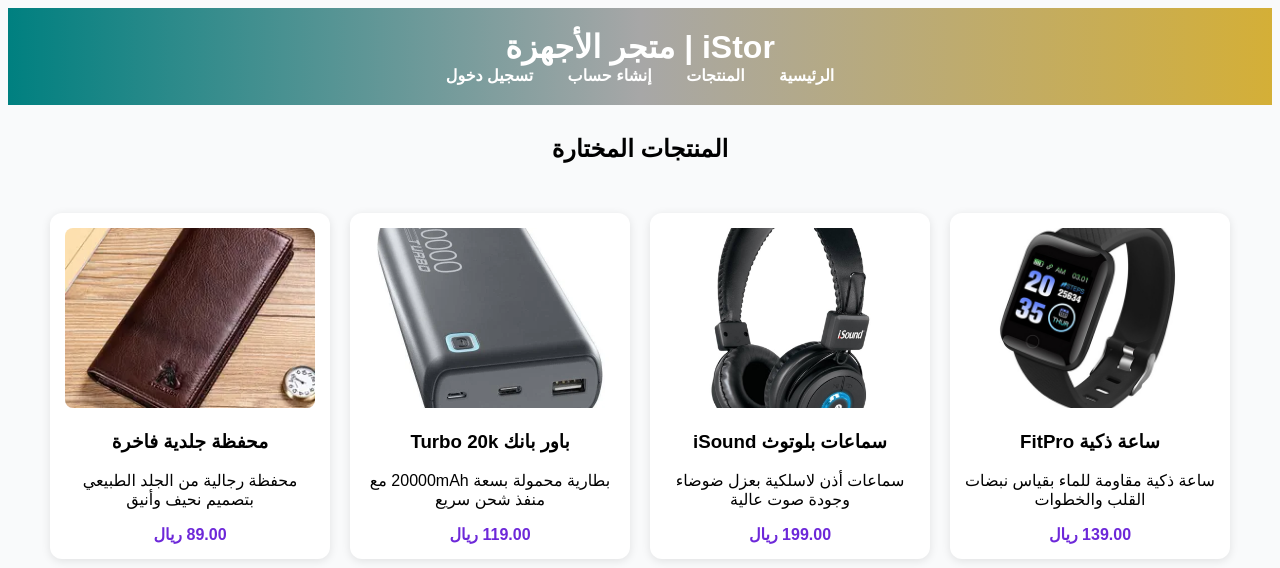
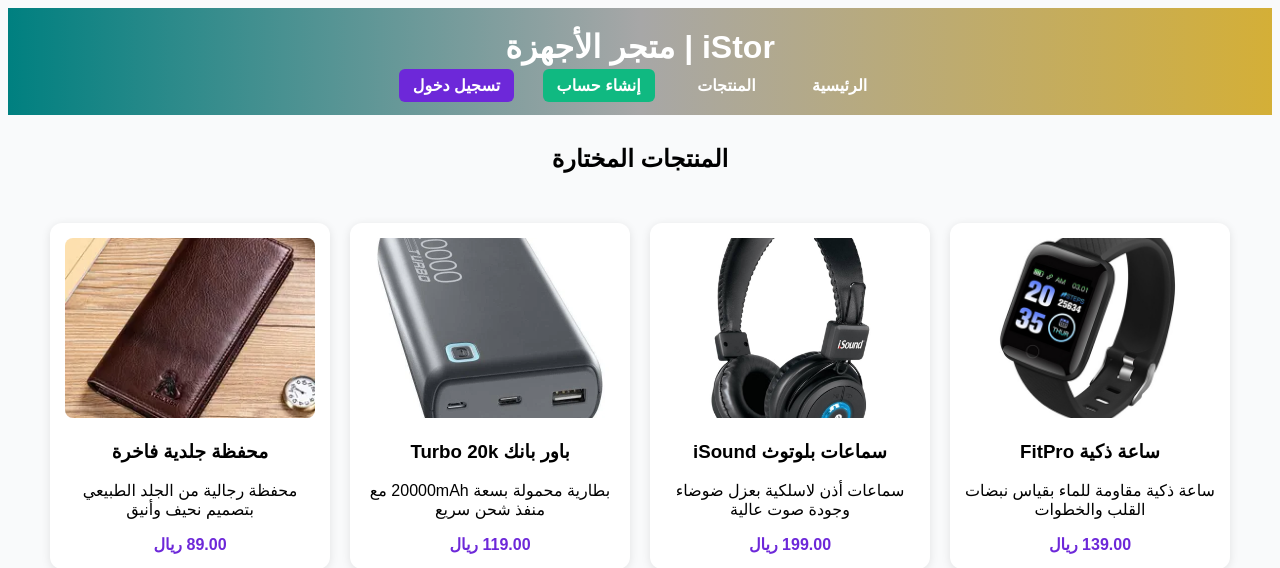
Before and after one commit to afalshadidi/istor, a Django app: page / in a window 1280 px wide. Shown: the top 568 px of the page. Run offline with Django 5.2, Linux system fonts and the light colour scheme; data comes from the database, SQL or seed files in the repository; both versions use the stored data as it was after the commit; parts of the project's set-up code (start-up, migrations or seed data) failed here and were passed over.

Commit message:
تم اظهار المنتجات واضافة ازرار تسجيل الدخول وتسجيل الخروج وتسجيل مستخدم جديد

```diff
--- a/accounts/urls.py
+++ b/accounts/urls.py
@@ -1,3 +1,5 @@
+# /Users/alshadidi/istor/accounts/urls.py
+
 from django.urls import path
 from . import views
 
--- a/istor/urls.py
+++ b/istor/urls.py
@@ -16,8 +16,8 @@
     # المتجر
     path('store/', include('store.urls')),
 
-    # الحسابات
-    path('', include('accounts.urls')),
+    # الحسابات (تسجيل الدخول، إنشاء حساب، تسجيل الخروج)
+    path('accounts/', include('accounts.urls')),
 
     # لوحة تحكم المستخدمين
     path('dashboard/', include('dashboard.urls')),
--- a/templates/header.html
+++ b/templates/header.html
@@ -17,14 +17,30 @@
       margin: 0;
       font-size: 32px;
     }
+    nav {
+      margin-top: 10px;
+    }
     nav a {
       color: white;
-      margin: 0 15px;
+      margin: 0 12px;
       text-decoration: none;
       font-weight: bold;
+      padding: 8px 14px;
+      border-radius: 6px;
+      transition: background 0.3s;
     }
     nav a:hover {
-      text-decoration: underline;
+      background-color: rgba(255, 255, 255, 0.2);
+    }
+    .btn-login { background-color: #6d28d9; }
+    .btn-register { background-color: #10b981; }
+    .btn-logout { background-color: #ef4444; }
+    .welcome {
+      display: inline-block;
+      margin-right: 15px;
+      font-weight: bold;
+      color: #fff;
+      font-size: 16px;
     }
   </style>
 </head>
@@ -32,10 +48,16 @@
   <header>
     <h1>iStor | متجر الأجهزة</h1>
     <nav>
-      <a href="/">الرئيسية</a>
-      <a href="/store/products/">المنتجات</a>
-      <a href="/register/">إنشاء حساب</a>
-      <a href="/login/">تسجيل دخول</a>
+      <a href="{% url 'home' %}">الرئيسية</a>
+      <a href="{% url 'product_list' %}">المنتجات</a>
+
+      {% if user.is_authenticated %}
+        <span class="welcome">مرحبًا، {{ user.username }}</span>
+        <a href="{% url 'logout' %}" class="btn-logout">تسجيل الخروج</a>
+      {% else %}
+        <a href="{% url 'register' %}" class="btn-register">إنشاء حساب</a>
+        <a href="{% url 'login' %}" class="btn-login">تسجيل دخول</a>
+      {% endif %}
     </nav>
   </header>
 </body>
```
Also changed, not shown: accounts/views.py (+12 -2 lines), db.sqlite3.
